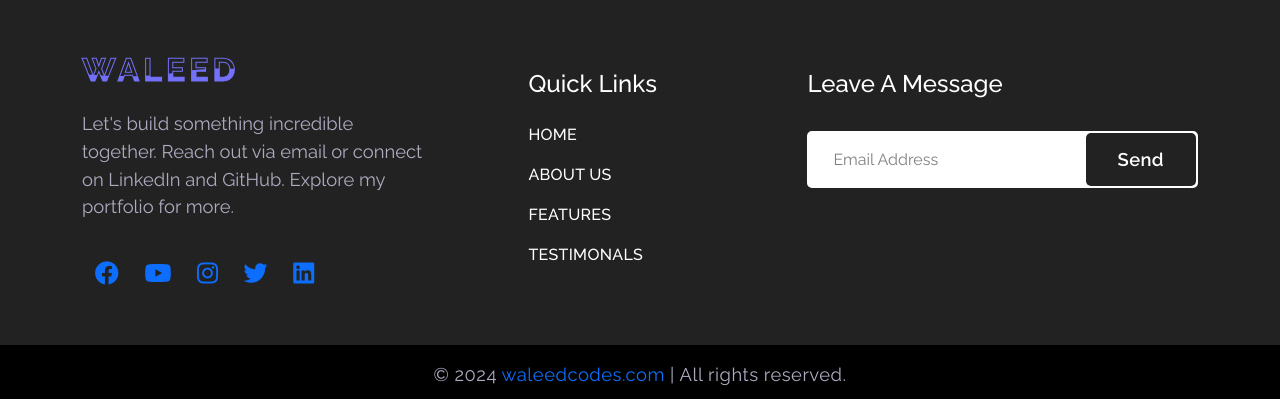
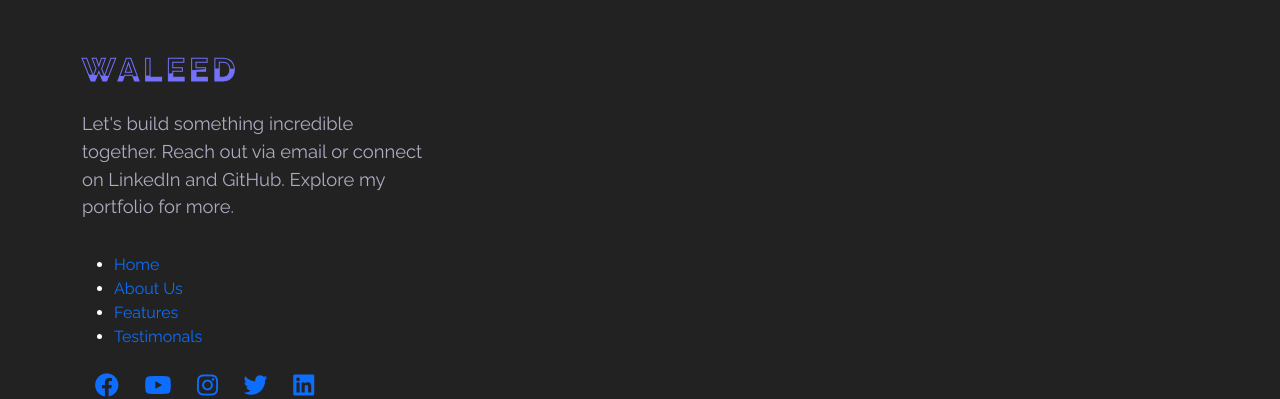
Before and after one commit to secret-glimmer/example-web-portfolio, a React (Vite) app: page /contact in a window 1280 px wide. Shown: the part 1258-1657 px from the top of the page. Built offline with nearby package versions, Linux system fonts and the light colour scheme.

Commit message:
some changes in Home Page

```diff
--- a/src/components/Footer.jsx
+++ b/src/components/Footer.jsx
@@ -12,6 +12,20 @@ const Footer = () => {
               Let's build something incredible together. Reach out via email or
               connect on LinkedIn and GitHub. Explore my portfolio for more.
             </p>
+            <ul>
+              <li>
+                <a href="">Home</a>
+              </li>
+              <li>
+                <a href="">About Us</a>
+              </li>
+              <li>
+                <a href="">Features</a>
+              </li>
+              <li>
+                <a href="">Testimonals</a>
+              </li>
+            </ul>
             <div className="ft_icon">
               <a
                 href="https://www.facebook.com/waleedcodes"
@@ -50,34 +64,6 @@ const Footer = () => {
               </a>
             </div>
           </div>
-          <div className="footer_2">
-            <h4 className="pb-2">Quick Links</h4>
-            <ul>
-              <li>
-                <a href="">Home</a>
-              </li>
-              <li>
-                <a href="">About Us</a>
-              </li>
-              <li>
-                <a href="">Features</a>
-              </li>
-              <li>
-                <a href="">Testimonals</a>
-              </li>
-            </ul>
-          </div>
-          <div className="footer_3">
-            <h4 className="pb-2">Leave A Message</h4>
-            <form action="/contact">
-              <div className="footer_3_input mt-4">
-                <input type="email" placeholder="Email Address" required />
-                <button className="btn3" type="submit">
-                  Send
-                </button>
-              </div>
-            </form>
-          </div>
         </div>
       </div>
       {/* <!-- ******************************************** --> */}
```
